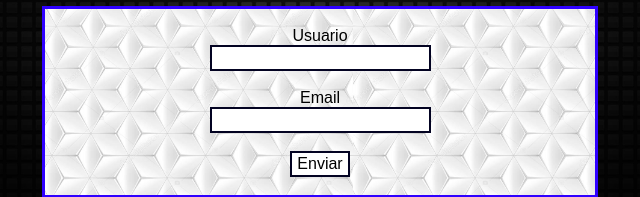
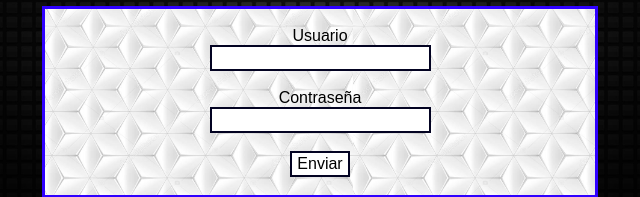
Before and after one commit to Jord4nH/pagina-sports-shop, a plain HTML site: page Taller/Iniciosesion.html in a window 1280 px wide. Shown: the part 623-820 px from the top of the page, 320-960 px from the left. Drawn offline with Linux system fonts and the light colour scheme.

Commit message:
corregir_inicio-sesion

```diff
--- a/Taller/Iniciosesion.html
+++ b/Taller/Iniciosesion.html
@@ -31,8 +31,8 @@
     <form class="content box base">
         <br><label> Usuario</label>
         <input class="borde" type="text" name="nombre"><br>
-        <label> Email</label>
-        <input class="borde" type="email" name="email"><br>
+        <label> Contraseña</label>
+        <input class="borde" type="password" name="contraseña"><br>
         <input class="borde" type="submit" value="Enviar"><br>
     </form>
 </section>
```
